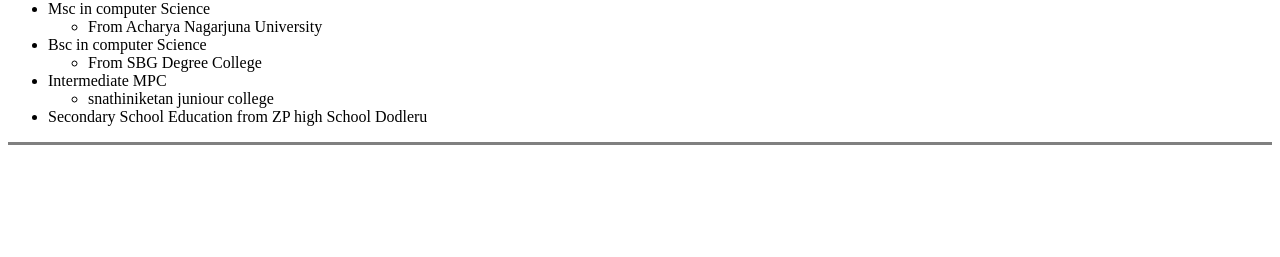
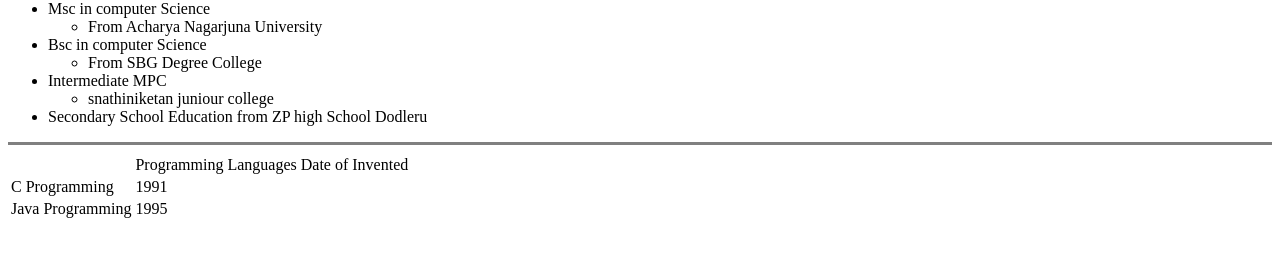
Before and after one commit to Naidu9182/CV, a plain HTML site: page index.html in a window 1280 px wide. Shown: the part 455-712 px from the top of the page. Drawn offline with Linux system fonts and the light colour scheme.

Commit message:
Update index.html
New Table is Added

```diff
--- a/index.html
+++ b/index.html
@@ -25,6 +25,20 @@
     <li>Secondary School Education from ZP high School Dodleru</li>
   </ul>
  <hr size="3" noshade>
+    <table>
+        <th>
+        <td>Programming Languages</td>
+        <td>Date of Invented</td>
+        </th>
+        <tr>
+            <td>C Programming</td>
+            <td>1991</td>
+        </tr>
+        <tr>
+            <td> Java Programming</td>
+            <td>1995</td>
+        </tr>
+    </table
 
 
 </body>
```
